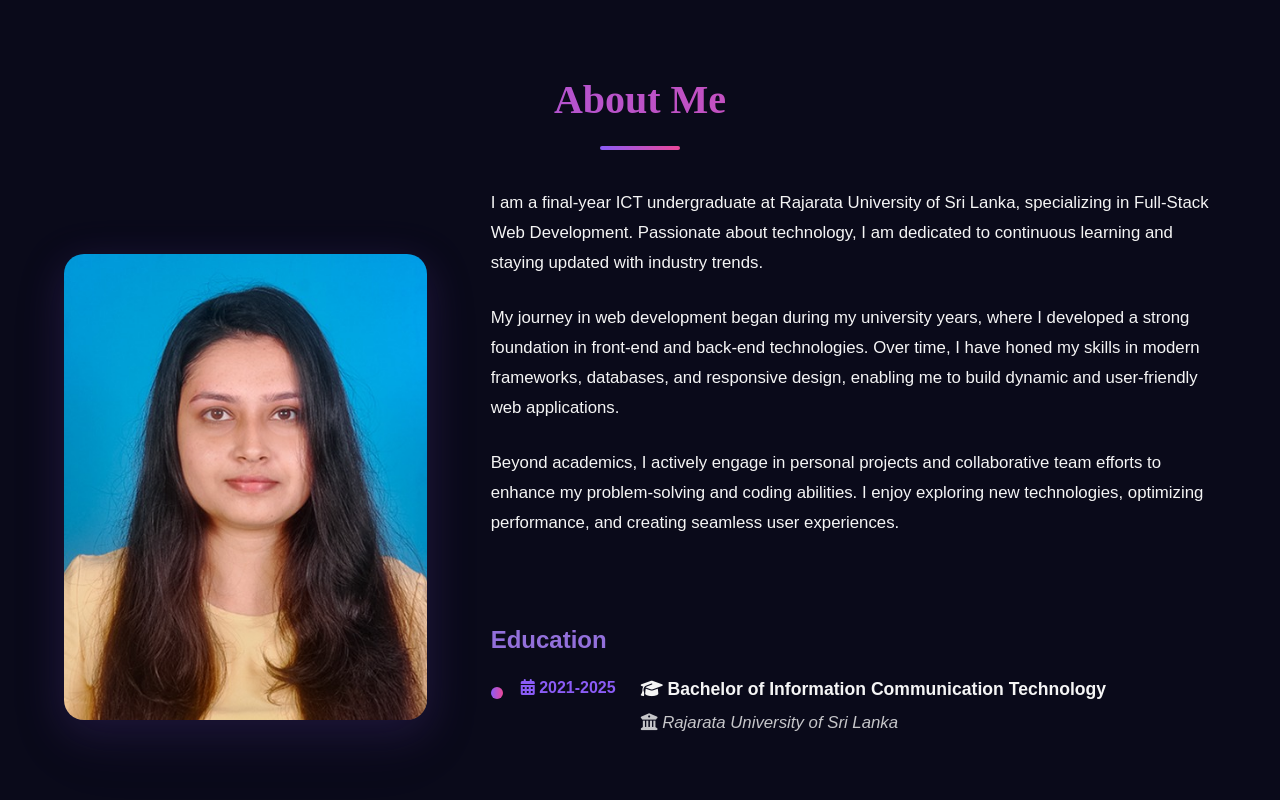
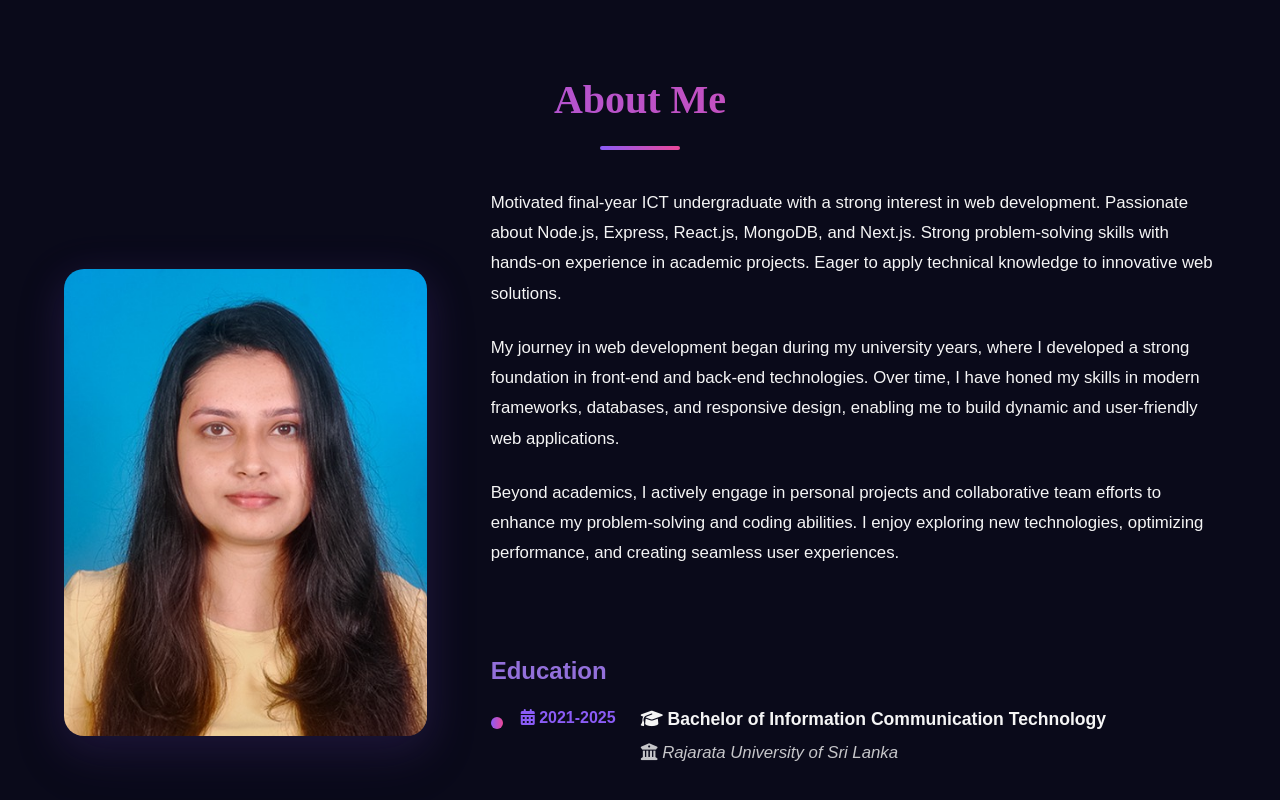
Before and after one commit to vindyasathsarani/My-Portfolio-Website, a React (Create React App) app: page / in a window 1280 px wide. Shown: the part 820-1620 px from the top of the page. Built offline with nearby package versions, Linux system fonts and the light colour scheme.

Commit message:
changed resume

```diff
--- a/package.json
+++ b/package.json
@@ -3,11 +3,14 @@
   "version": "0.1.0",
   "private": true,
   "dependencies": {
+    "@react-three/drei": "^10.0.4",
+    "@react-three/fiber": "^9.1.0",
     "@testing-library/dom": "^10.4.0",
     "@testing-library/jest-dom": "^6.6.3",
     "@testing-library/react": "^16.2.0",
     "@testing-library/user-event": "^13.5.0",
     "framer-motion": "^12.4.7",
+    "maath": "^0.10.8",
     "react": "^19.0.0",
     "react-dom": "^19.0.0",
     "react-icons": "^5.5.0",
@@ -15,6 +18,7 @@
     "react-router-dom": "^7.2.0",
     "react-scripts": "5.0.1",
     "styled-components": "^6.1.15",
+    "three": "^0.174.0",
     "web-vitals": "^2.1.4"
   },
   "scripts": {
--- a/src/components/About.js
+++ b/src/components/About.js
@@ -44,7 +44,7 @@ const About = () => {
             viewport={{ once: true }}
           >
             <p>
-            I am a final-year ICT undergraduate at Rajarata University of Sri Lanka, specializing in Full-Stack Web Development. Passionate about technology, I am dedicated to continuous learning and staying updated with industry trends.
+            Motivated final-year ICT undergraduate with a strong interest in web development. Passionate about Node.js, Express, React.js, MongoDB, and Next.js. Strong problem-solving skills with hands-on experience in academic projects. Eager to apply technical knowledge to innovative web solutions.
             </p>
             <p>
             My journey in web development began during my university years, where I developed a strong foundation in front-end and back-end technologies. Over time, I have honed my skills in modern frameworks, databases, and responsive design, enabling me to build dynamic and user-friendly web applications.
```
Also changed, not shown: src/components/Hero.js (line endings or trailing spaces), 2 other files (tests, documents, lock files or other folders).
